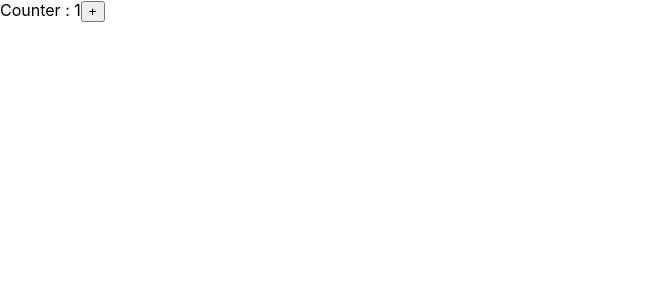
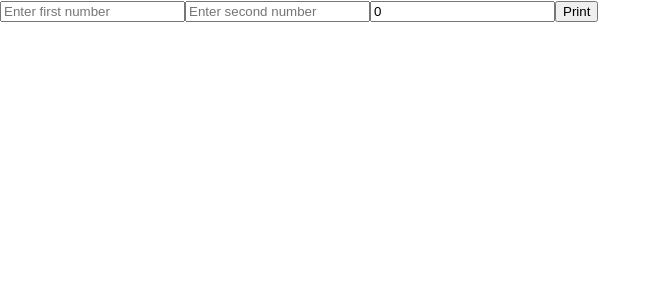
Before and after one commit to its-ankur/Full-Stack-Development, a React (Create React App) app in the folder reactcollage/: page / in a window 1280 px wide. Shown: the top 300 px of the page, without its empty margins (0-661 px from the left). Built offline with nearby package versions, Linux system fonts and the light colour scheme.

Commit message:
state management and css added

```diff
--- a/reactcollage/src/App.tsx
+++ b/reactcollage/src/App.tsx
@@ -6,25 +6,35 @@ import GreetClass from "./GreetClass";
 import Counter from "./Counter";
 import CounterClass from "./CounterClass";
 import CTimer from "./CTimer";
+import ListGroup from "./ListGroup";
+import UI from "./UI";
 
-const ClickHandler1 = () => {
-  console.log("Click handler 1");
-};
-const ClickHandler2 = () => {
-  console.log("Click handler 2");
-}
-function App() {
+// const ClickHandler1 = () => {
+//   console.log("Click handler 1");
+// };
+// const ClickHandler2 = () => {
+//   console.log("Click handler 2");
+// }
+// function App() {
+//   return (
+//     <div>
+//       {/* <CTimer initial={50}/> */}
+//       {/* <Greet myClick={ClickHandler1} value="Code" data={10} />
+//       <Greet myClick={ClickHandler2} value="React" data={20} />
+//       <Greet value="TypeScript" data={30} /> */}
+//       {/* <GreetClass value="Class"/> */}
+//       {/* <Counter/> */}
+//       <CounterClass/>
+//     </div>
+//   );
+// }
+
+const App = () => {
   return (
-    <div>
-      {/* <CTimer initial={50}/> */}
-      {/* <Greet myClick={ClickHandler1} value="Code" data={10} />
-      <Greet myClick={ClickHandler2} value="React" data={20} />
-      <Greet value="TypeScript" data={30} /> */}
-      {/* <GreetClass value="Class"/> */}
-      {/* <Counter/> */}
-      <CounterClass/>
-    </div>
-  );
+    // <ListGroup/>
+    <UI/>
+  )
 }
 
+
 export default App;
--- /dev/null
+++ b/reactcollage/src/ListGroup.tsx
@@ -0,0 +1,33 @@
+import { useState } from "react";
+import "./style.css";
+const ListGroup = () => {
+  const items = ["First", "Second", "Third", "Fourth"];
+  //let selectedIndex = -1;
+  const [selectedIndex, setSelectedIndex] = useState(-1);
+  const handleClick = (index: number) => {
+    setSelectedIndex(index);
+    console.log("Selected Index: " + selectedIndex);
+  };
+  return (
+    <div>
+      <ul className="list-group">
+        {/* <li>First</li>
+                <li>Second</li>
+                <li>Third</li>
+                <li>Fourth</li> */}
+        {items.map((item, index) => (
+          <li
+            className={selectedIndex === index ? "active" : ""}
+            onClick={() => {
+              handleClick(index);
+            }}
+            key={index}
+          >
+            {item}
+          </li>
+        ))}
+      </ul>
+    </div>
+  );
+};
+export default ListGroup;
--- /dev/null
+++ b/reactcollage/src/UI.tsx
@@ -0,0 +1,42 @@
+import { ChangeEvent, useState } from "react";
+
+const UI = () => {
+  const [textData, setTextData] = useState<number>(0);
+  const [secondTextData, setSecondTextData] = useState<number>(0);
+  const [result, setResult] = useState<number>(0);
+
+  const changeHandler = (e: ChangeEvent<HTMLInputElement>) => {
+    setTextData(parseInt(e.target.value));
+  };
+
+  const changeHandler1 = (e: ChangeEvent<HTMLInputElement>) => {
+    setSecondTextData(parseInt(e.target.value));
+  };
+
+  const clickHandler = () => {
+    setResult(textData + secondTextData);
+  };
+
+  const changeHandler2 = (e: ChangeEvent<HTMLInputElement>) => {
+    setResult(parseInt(e.target.value));
+  };
+
+  return (
+    <div>
+      <input
+        type="number"
+        placeholder="Enter first number"
+        onChange={changeHandler}
+      />
+      <input
+        type="number"
+        placeholder="Enter second number"
+        onChange={changeHandler1}
+      />
+      <input type="number" value={result} onChange={changeHandler2} />
+      <button onClick={clickHandler}>Print</button>
+    </div>
+  );
+};
+
+export default UI;
```
Also changed, not shown: reactcollage/src/style.css (added, +10 -0 lines).
